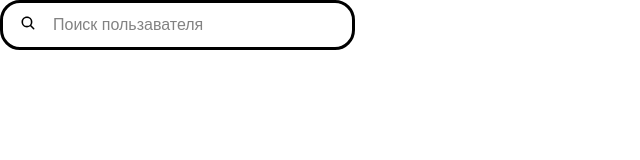
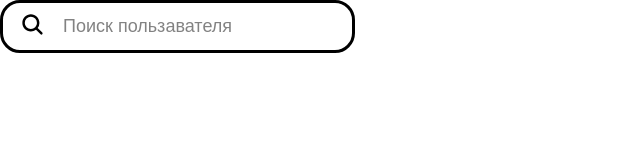
Before and after one commit to albuuums-team/albuuums-frontend, a Next.js app: page / in a window 1280 px wide. Shown: the top 160 px of the page, without its empty margins (0-640 px from the left). Built offline with nearby package versions, Linux system fonts and the light colour scheme.

Commit message:
сделала input для обоих случаев

```diff
--- a/src/pages/home-page/ui/home-page.tsx
+++ b/src/pages/home-page/ui/home-page.tsx
@@ -1,12 +1,23 @@
 import Input from '@/shared/ui-kit/input/ui/input'
 import { IoSearch } from 'react-icons/io5'
-
 export const HomePage = () => {
 	return (
 		<>
 			<Input
 				placeholder='Поиск пользавателя'
-				icon={props => <IoSearch {...props} />}
+				icon={props => (
+					<IoSearch
+						style={{
+							width: '25px',
+							height: '25px',
+							position: 'absolute',
+							left: '20px',
+							top: '12px',
+						}}
+						{...props}
+					/>
+				)}
+				// icon={null}
 			/>
 		</>
 	)
--- a/src/shared/ui-kit/input/ui/input.module.css
+++ b/src/shared/ui-kit/input/ui/input.module.css
@@ -16,18 +16,13 @@
 
 	margin: 0 auto;
 	padding: 13px 13px;
-	font-size: 16px;
+	font-size: 18px;
 	line-height: 18px;
 	outline: none;
 }
 .input-content[type='text'] {
-	padding-left: 50px;
+	padding-left: 60px;
 }
 .input-content::placeholder {
 	opacity: 90%;
 }
-.icon {
-	position: absolute;
-	left: 20px;
-
-}
--- a/src/shared/ui-kit/input/ui/input.tsx
+++ b/src/shared/ui-kit/input/ui/input.tsx
@@ -6,14 +6,14 @@ interface Props extends InputHTMLAttributes<HTMLInputElement> {
 }
 
 interface IconTypeProps {
-	width: number
-	height: number
+	width?: number
+	height?: number
 }
 
 type IconType = (props: IconTypeProps) => JSX.Element
 
 interface Props {
-	icon: IconType
+	icon: IconType | null
 }
 
 const Input: FunctionComponent<Props> = ({
@@ -22,6 +22,21 @@ const Input: FunctionComponent<Props> = ({
 	icon,
 	...rest
 }) => {
+	if (icon === null) {
+		return (
+			<div className={style.input}>
+				<input
+					className={style['input-content']}
+					style={{
+						padding: '13px 15px 13px 15px',
+					}}
+					type='text'
+					placeholder={placeholder}
+					{...rest}
+				/>
+			</div>
+		)
+	} else {
 		return (
 			<div className={style.input}>
 				<input
@@ -30,11 +45,10 @@ const Input: FunctionComponent<Props> = ({
 					placeholder={placeholder}
 					{...rest}
 				/>
-			<div className={style.icon}>
-				{React.createElement(icon, { width: 20, height: 20 })}
-			</div>
+				{React.createElement(icon)}
 			</div>
 		)
 	}
+}
 
 export default Input
```
Lines whose indentation alone changed are shown as unchanged.
